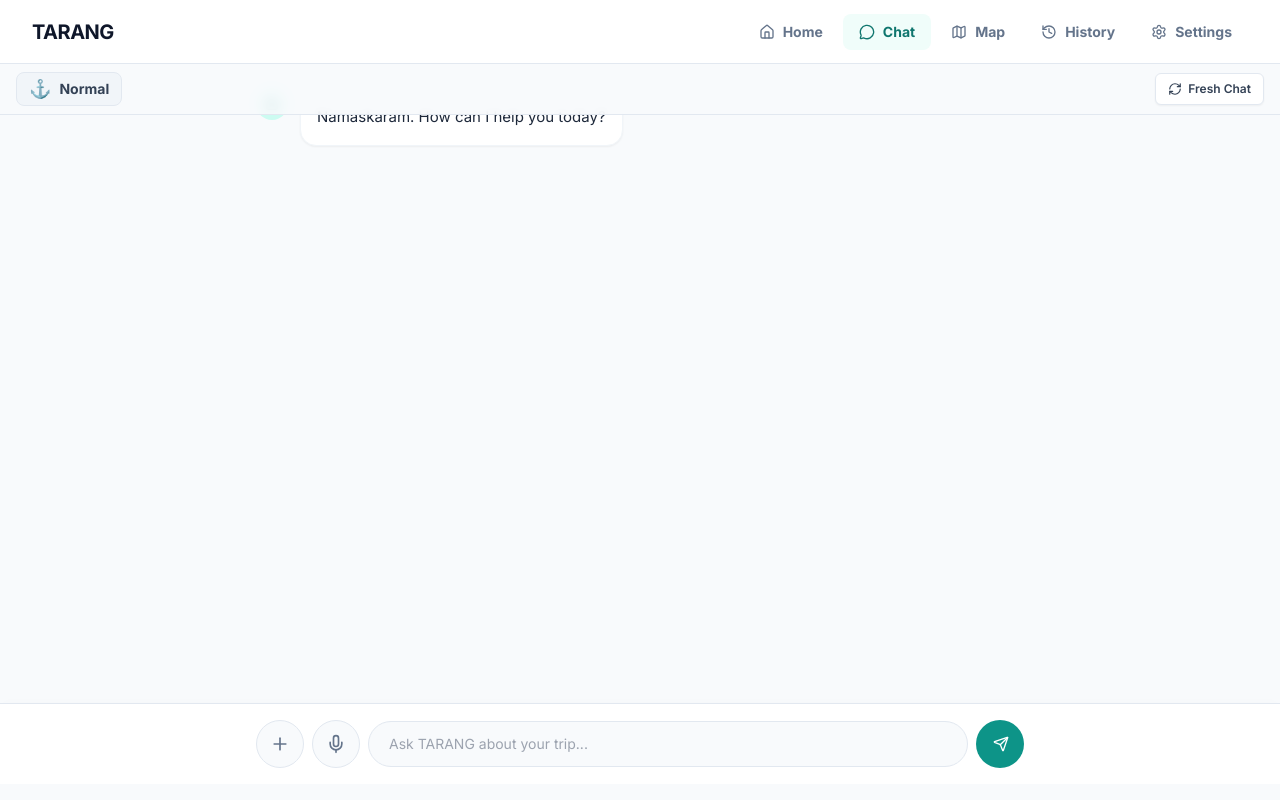
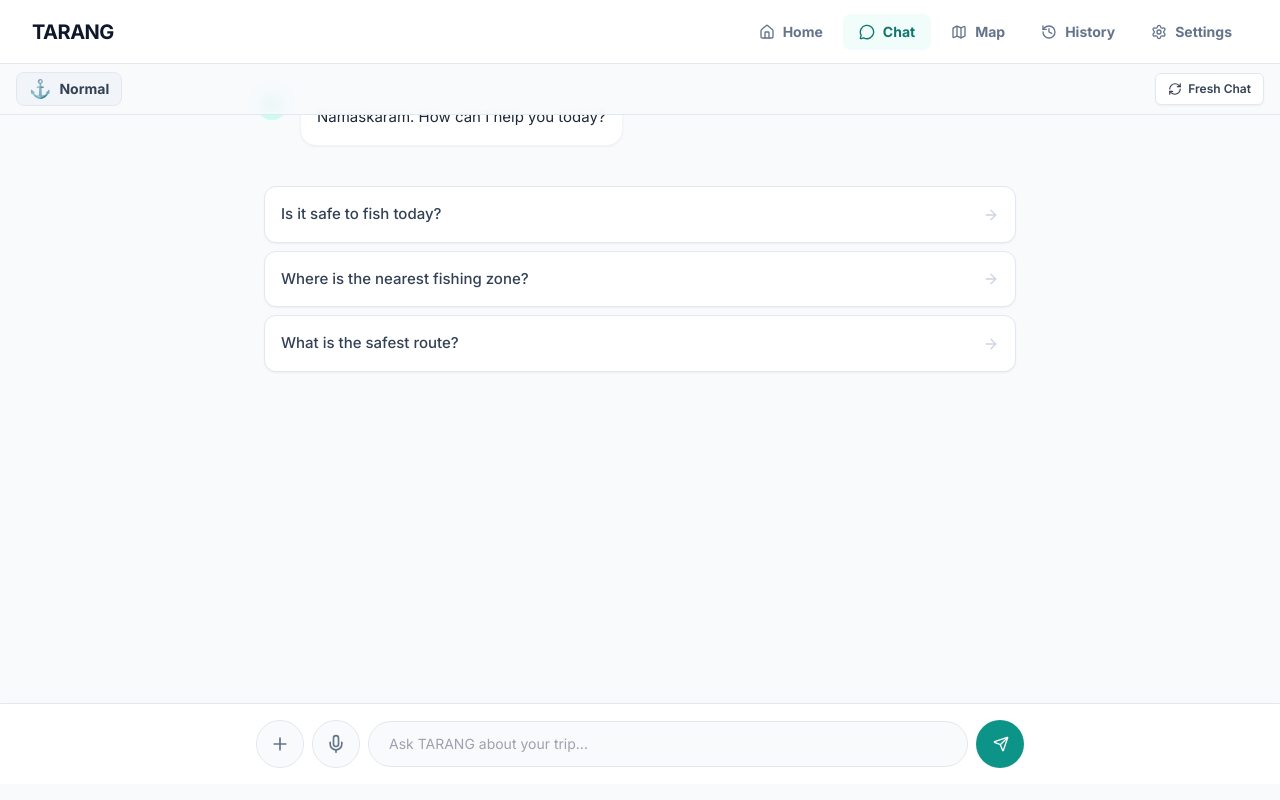
Before and after one commit to atal887/Tarang, a React (Vite) app: page /chat in a window 1280 px wide. Built offline with nearby package versions, Linux system fonts and the light colour scheme.

Commit message:
Fix Home persistence, scroll issues, and add Chat suggested questions

```diff
--- a/src/components/ui/Navigation.tsx
+++ b/src/components/ui/Navigation.tsx
@@ -30,7 +30,7 @@
       </header>
 
       {/* Main Content Area */}
-      <main className="flex-1 h-full overflow-y-auto overflow-x-hidden relative flex flex-col">
+      <main className="flex-1 min-h-0 h-full overflow-y-auto overflow-x-hidden relative flex flex-col">
         <Outlet />
       </main>
 
--- a/src/data/environmentResolver.ts
+++ b/src/data/environmentResolver.ts
@@ -67,7 +67,7 @@
   return match || null;
 }
 
-export function getEnvironmentalConditions(_locationName: string, lat: number, lon: number): EnvironmentalConditions | null {
+export function getEnvironmentalConditions(_locationName: string, lat: number, lon: number, vesselType?: string): EnvironmentalConditions | null {
   const locContext = resolveFishingLocation(lat, lon);
   const date = new Date();
   const currentMonth = date.getMonth(); // 0-11
@@ -91,12 +91,17 @@
 
   if (isMarine) {
     const waveHeight = envData.significantWaveHeightM ?? 0;
-    if (envData.highWaveAlert || envData.cycloneStatus === "elevated" || waveHeight > 1.5 || windSpeed > 20) {
+
+    // Vessel limits
+    const waveLimit = vesselType === 'non_motorized' ? 0.5 : vesselType === 'motorized' ? 1.4 : 2.0;
+    const windLimit = vesselType === 'non_motorized' ? 25 : vesselType === 'motorized' ? 40 : 50;
+
+    if (envData.highWaveAlert || envData.cycloneStatus === "elevated" || waveHeight > waveLimit || windSpeed > windLimit) {
       safetyStatus = "Exercise Caution";
       safetyExplanation = envData.highWaveAlert ? "High wave alert is active." :
         envData.cycloneStatus === "elevated" ? "Elevated cyclone risk." :
-        waveHeight > 1.5 ? "Waves are relatively high today." :
-        "Strong winds present.";
+        waveHeight > waveLimit ? "Waves are relatively high today for your boat type." :
+        "Strong winds present for your boat type.";
     } else {
       safetyExplanation = "Current conditions are suitable for marine operations.";
     }
--- a/src/pages/Chat.tsx
+++ b/src/pages/Chat.tsx
@@ -1,5 +1,5 @@
 import { useState, useEffect, useRef } from "react";
-import { Mic, Send, Edit2, Info, Map as MapIcon, RefreshCw, MapPin, Plus, Microscope, Cpu, AlertTriangle } from "lucide-react";
+import { Mic, Send, Edit2, Info, Map as MapIcon, RefreshCw, MapPin, Plus, Microscope, Cpu, AlertTriangle, ArrowRight } from "lucide-react";
 import { Button } from "../components/ui/Button";
 import { ChatBubble } from "../components/ui/ChatBubble";
 import { AnalysisLoader, type AnalysisType } from "../components/ui/AnalysisLoader";
@@ -20,6 +20,7 @@
 import { getConversationContext, commitConversationContext, resetConversationContext } from "../store/conversationContext";
 import { useTwinStore } from "../store/scenarioStore";
 import { getLocationEnvironment } from "../data/environmentResolver";
+import { locationData as oldLocationData } from "../data/demoData";
 
 export function Chat() {
   const navigate = useNavigate();
@@ -583,6 +584,20 @@
         {analysis.active && analysis.type && (
            <AnalysisLoader type={analysis.type} duration={analysis.duration} />
         )}
+        {messages.length === 1 && messages[0].id === 'init-1' && (
+          <div className="w-full max-w-3xl mx-auto flex flex-col gap-2 pt-4 px-2 animate-in fade-in slide-in-from-bottom-4 duration-500 delay-150 fill-mode-both">
+            {(oldLocationData[profile.location.split(',')[0].trim().toLowerCase()] || oldLocationData.other).suggestedQuestions.map((q, idx) => (
+              <button
+                key={idx}
+                onClick={() => handleUserMessage(q)}
+                className="bg-white border border-slate-200 p-4 rounded-xl text-left text-[15px] font-medium text-slate-700 hover:bg-ocean-50 hover:border-ocean-200 hover:text-ocean-800 transition-all shadow-sm flex items-center justify-between group"
+              >
+                {q}
+                <ArrowRight className="w-4 h-4 text-slate-300 group-hover:text-ocean-500 transition-colors" />
+              </button>
+            ))}
+          </div>
+        )}
         <div ref={messagesEndRef} />
       </div>
 
--- a/src/pages/Home.tsx
+++ b/src/pages/Home.tsx
@@ -28,20 +28,21 @@
 
   const { profile } = useProfile();
   const userLocation = profile.location;
-  const locKey = userLocation.toLowerCase();
+
+  let locName = userLocation.split(',')[0].trim();
+  const locKey = locName.toLowerCase();
 
   // Fallback for image and suggested questions
   const fallbackLocData = oldLocationData[locKey] || {
     ...oldLocationData.other,
-    name: userLocation,
-    state: "Region"
+    name: locName,
+    state: userLocation.split(',')[1]?.trim() || "Region"
   };
 
   // 1. Resolve lat/lon
   let lat = profile.coordinates?.latitude;
   let lon = profile.coordinates?.longitude;
   let stateName = fallbackLocData.state;
-  let locName = userLocation.split(',')[0].trim();
 
   if (!lat || !lon) {
     const matchedLoc = indiaFishingLocations.find(l =>
@@ -56,7 +57,7 @@
   }
 
   // 2. Fetch dynamic environmental conditions
-  const env = (lat && lon) ? getEnvironmentalConditions(locName, lat, lon) : null;
+  const env = (lat && lon) ? getEnvironmentalConditions(locName, lat, lon, profile.vesselType) : null;
 
   if (env && env.name) {
     if (locName === "Current location" || locName === "Live Location") {
```
